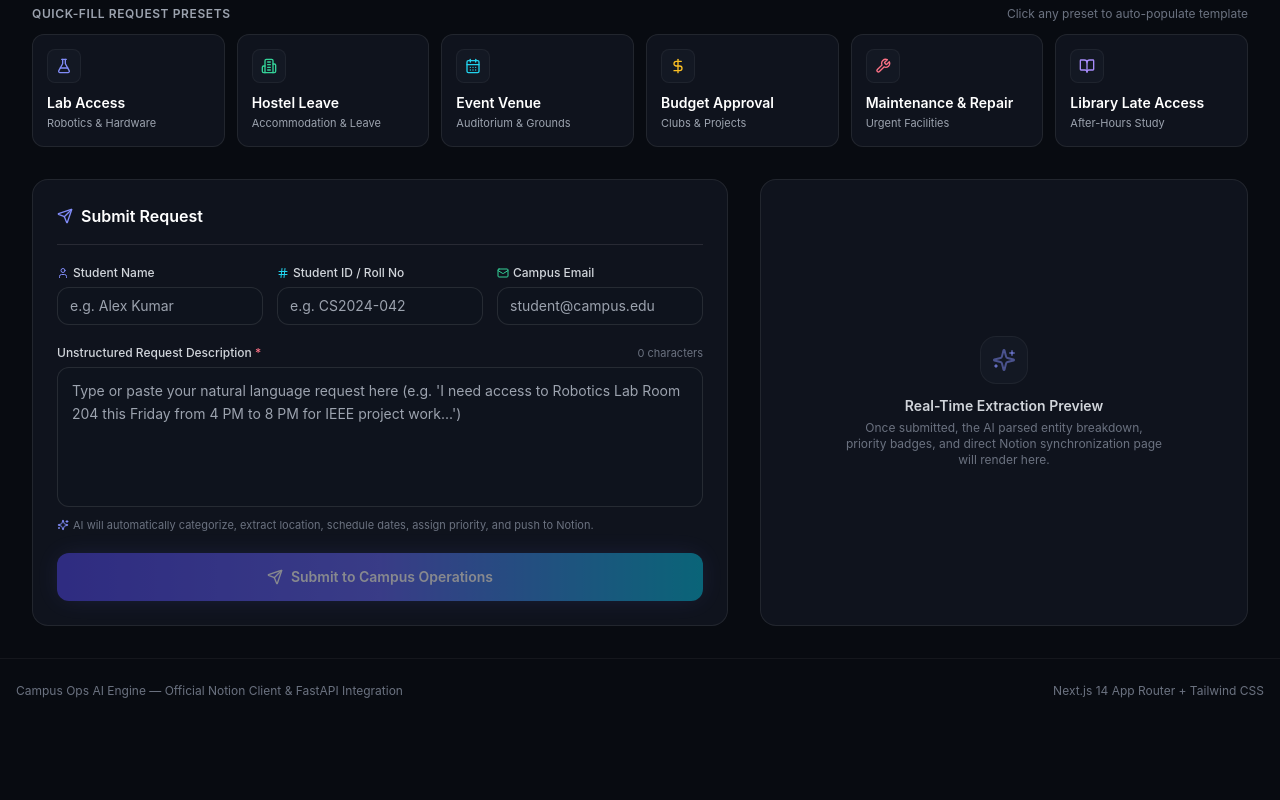
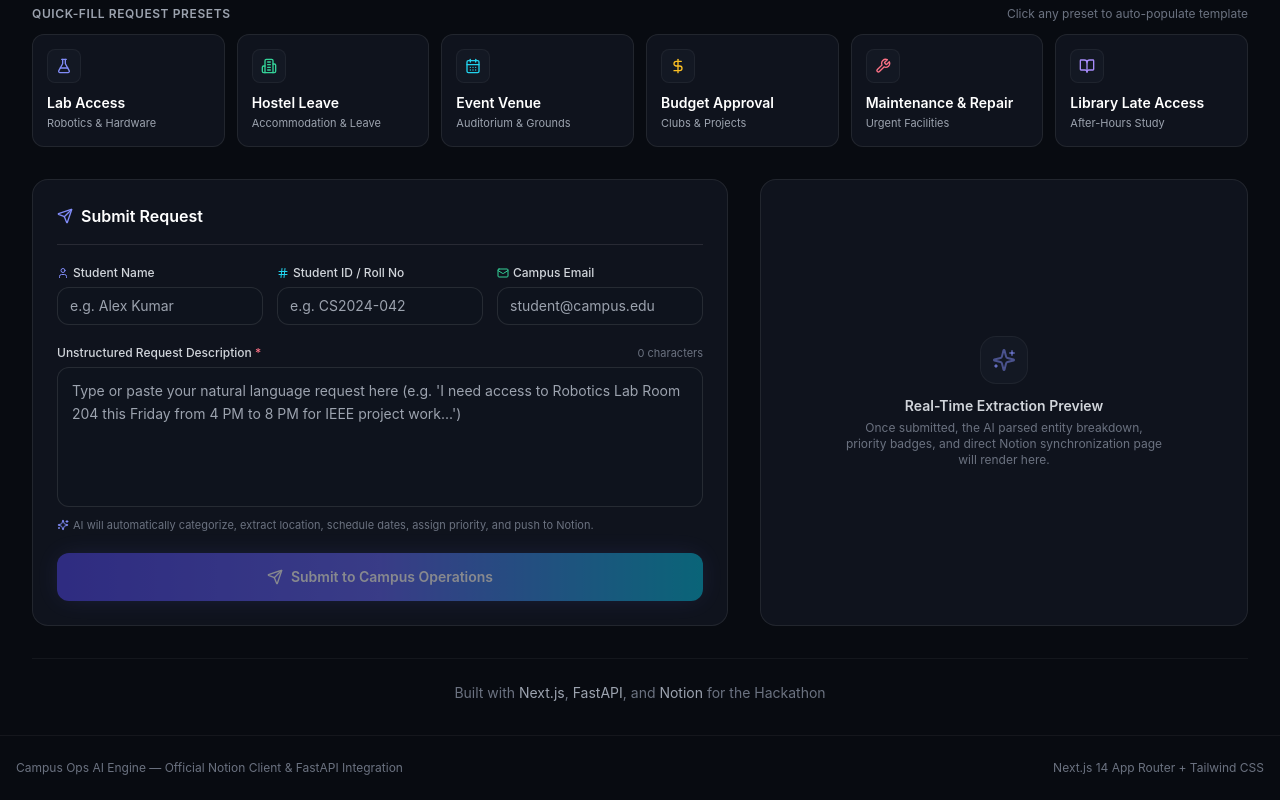
Before and after one commit to harshsingh2275/campus-ops-ai, a Next.js app in the folder frontend/: page / in a window 1280 px wide. Shown: the part 348-1148 px from the top of the page. Before the commit the page ends 1071 px from the top, so only its background shows below. Built offline with nearby package versions, Linux system fonts and the light colour scheme; no server answers.

Commit message:
style: add hackathon attribution footer to student portal

```diff
--- a/frontend/src/components/StudentPortal.tsx
+++ b/frontend/src/components/StudentPortal.tsx
@@ -468,6 +468,13 @@ export const StudentPortal: React.FC<StudentPortalProps> = ({ onSuccessNavigate
           )}
         </div>
       </div>
+
+      {/* Footer */}
+      <div className="pt-6 border-t border-white/5 text-center">
+        <p className="text-sm text-gray-500">
+          Built with <span className="text-gray-400">Next.js</span>, <span className="text-gray-400">FastAPI</span>, and <span className="text-gray-400">Notion</span> for the Hackathon
+        </p>
+      </div>
     </div>
   );
 };
```
